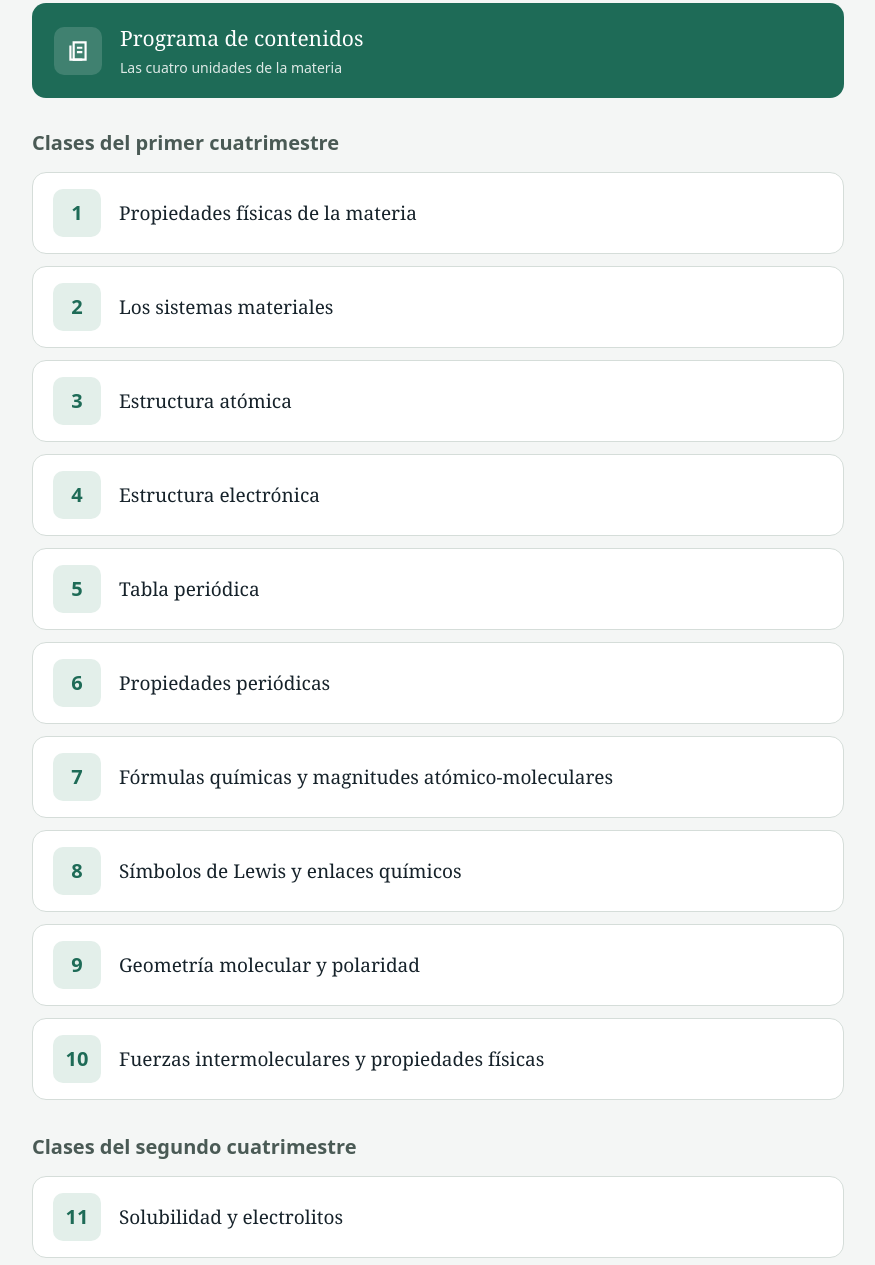
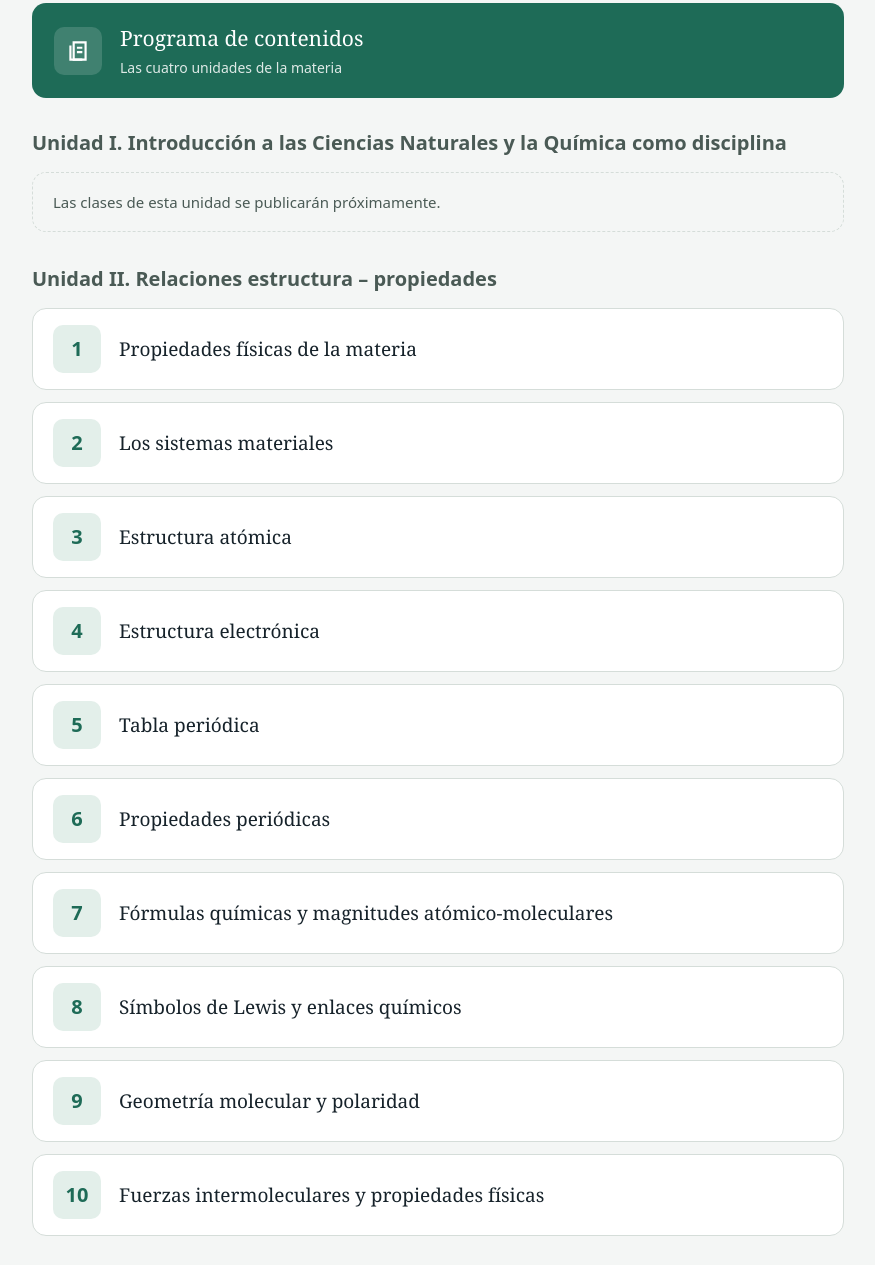
Before and after one commit to Gerarfisica/clases-quimica-actividad-experimental-bio-isfd42, a plain HTML site: page quimica-y-actividad-experimental-1.html in a window 1280 px wide. Shown: the part 296-1561 px from the top of the page, without its empty margins (202-1077 px from the left). Drawn offline with Linux system fonts and the light colour scheme.

Commit message:
Organizar las clases de Química y Actividad Experimental I por unidad
Co-Authored-By: Claude Opus 5.5 <noreply@anthropic.com>

```diff
--- a/quimica-y-actividad-experimental-1.html
+++ b/quimica-y-actividad-experimental-1.html
@@ -33,6 +33,7 @@
   h2.cuatri2{margin-top:32px}
   .volver{display:inline-block;font-family:system-ui,-apple-system,"Segoe UI",sans-serif;font-size:14px;color:#fff;opacity:.8;text-decoration:none;margin-bottom:18px}
   .volver:hover,.volver:focus-visible{opacity:1;text-decoration:underline}
+  .vacio{font-family:system-ui,-apple-system,"Segoe UI",sans-serif;font-size:15px;color:var(--ink-2);background:transparent;border:1px dashed var(--rule);border-radius:14px;padding:18px 20px;margin:0}
   .help{font-family:system-ui,-apple-system,"Segoe UI",sans-serif;font-size:15px;color:var(--ink-2);margin:28px 0 0}
 </style>
 </head>
@@ -47,7 +48,9 @@
 </header>
 <main class="wrap">
   <a class="prog" href="programa-de-contenidos.html"><span class="ic"><svg viewBox="0 0 24 24" fill="none" stroke="currentColor" stroke-width="2" aria-hidden="true"><path d="M8 4h11v16H8z"/><path d="M5 7v13h11"/><path d="M11 9h5M11 13h5"/></svg></span><span class="t">Programa de contenidos<small>Las cuatro unidades de la materia</small></span></a>
-  <h2>Clases del primer cuatrimestre</h2>
+  <h2>Unidad I. Introducción a las Ciencias Naturales y la Química como disciplina</h2>
+  <p class="vacio">Las clases de esta unidad se publicarán próximamente.</p>
+  <h2 class="cuatri2">Unidad II. Relaciones estructura – propiedades</h2>
   <ol>
     <li><a class="clase" href="clases/clase-01-propiedades-fisicas-de-la-materia.html"><span class="n">1</span><span class="t">Propiedades físicas de la materia</span></a></li>
     <li><a class="clase" href="clases/clase-02-sistemas-materiales.html"><span class="n">2</span><span class="t">Los sistemas materiales</span></a></li>
@@ -60,13 +63,16 @@
     <li><a class="clase" href="clases/clase-09-geometria-molecular-y-polaridad.html"><span class="n">9</span><span class="t">Geometría molecular y polaridad</span></a></li>
     <li><a class="clase" href="clases/clase-10-fuerzas-intermoleculares.html"><span class="n">10</span><span class="t">Fuerzas intermoleculares y propiedades físicas</span></a></li>
   </ol>
-  <h2 class="cuatri2">Clases del segundo cuatrimestre</h2>
+  <h2 class="cuatri2">Unidad III. Química del agua</h2>
   <ol>
     <li><a class="clase" href="clases/clase-11-solubilidad-y-electrolitos.html"><span class="n">11</span><span class="t">Solubilidad y electrolitos</span></a></li>
     <li><a class="clase" href="clases/clase-12-concentraciones-y-dilucion.html"><span class="n">12</span><span class="t">Concentraciones y dilución</span></a></li>
     <li><a class="clase" href="clases/clase-13-concentraciones-quimicas-y-dilucion.html"><span class="n">13</span><span class="t">Concentraciones químicas y dilución</span></a></li>
     <li><a class="clase" href="clases/clase-14-sistemas-de-un-componente.html"><span class="n">14</span><span class="t">Sistemas de un componente. Propiedades de las sustancias</span></a></li>
     <li><a class="clase" href="clases/clase-15-sistemas-de-dos-componentes-y-propiedades-coligativas.html"><span class="n">15</span><span class="t">Sistemas de dos componentes. Propiedades coligativas</span></a></li>
+  </ol>
+  <h2 class="cuatri2">Unidad IV. Estequiometría y reacciones químicas</h2>
+  <ol>
     <li><a class="clase" href="clases/clase-16-nomenclatura-de-compuestos-del-oxigeno-e-hidrogeno.html"><span class="n">16</span><span class="t">Nomenclatura y ecuación de formación de compuestos del oxígeno e hidrógeno</span></a></li>
     <li><a class="clase" href="clases/clase-17-hidroxidos-oxoacidos-y-sales.html"><span class="n">17</span><span class="t">Nomenclatura y ecuación de formación de hidróxidos, oxoácidos y sales</span></a></li>
     <li><a class="clase" href="clases/clase-18-reacciones-quimicas-y-calculos-estequiometricos.html"><span class="n">18</span><span class="t">Reacciones químicas y cálculos estequiométricos</span></a></li>
```
